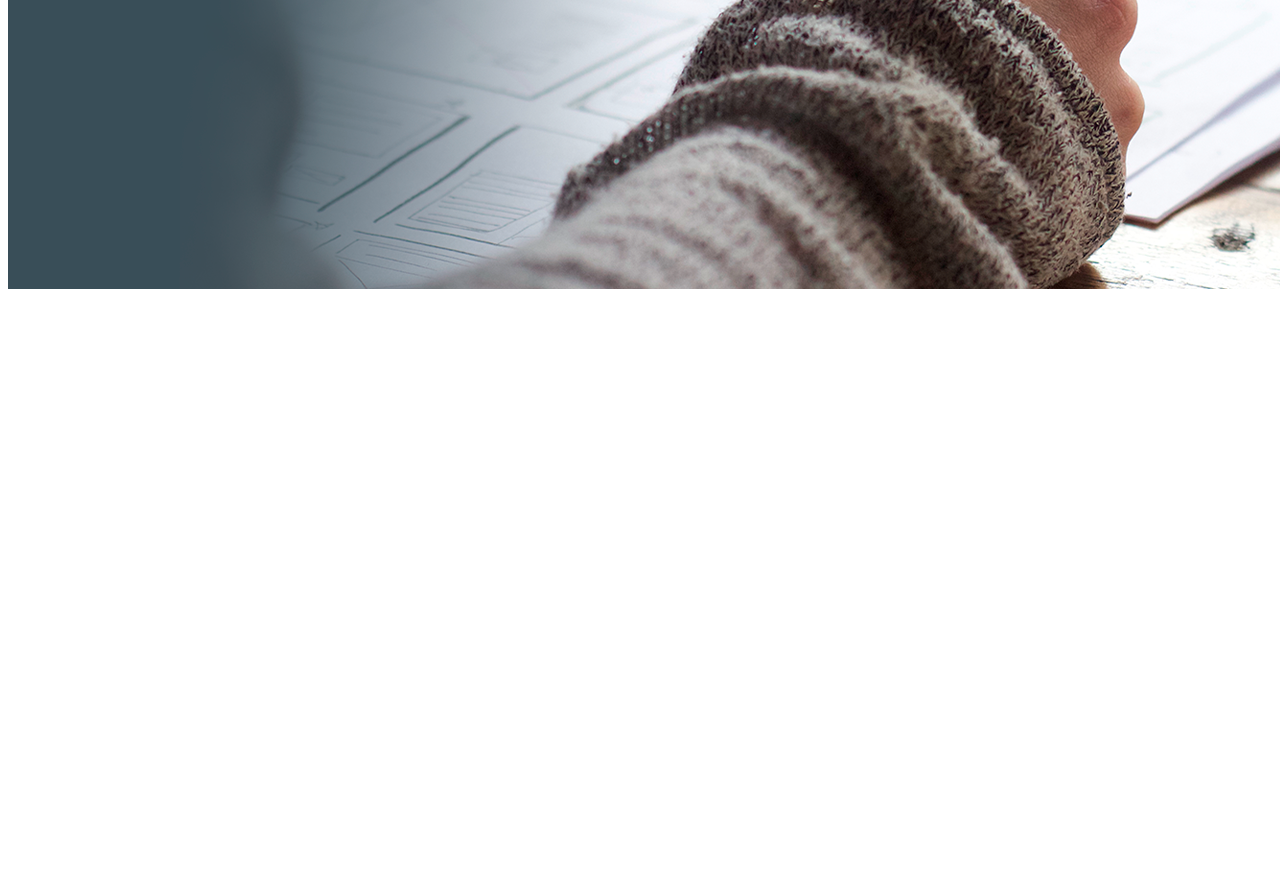
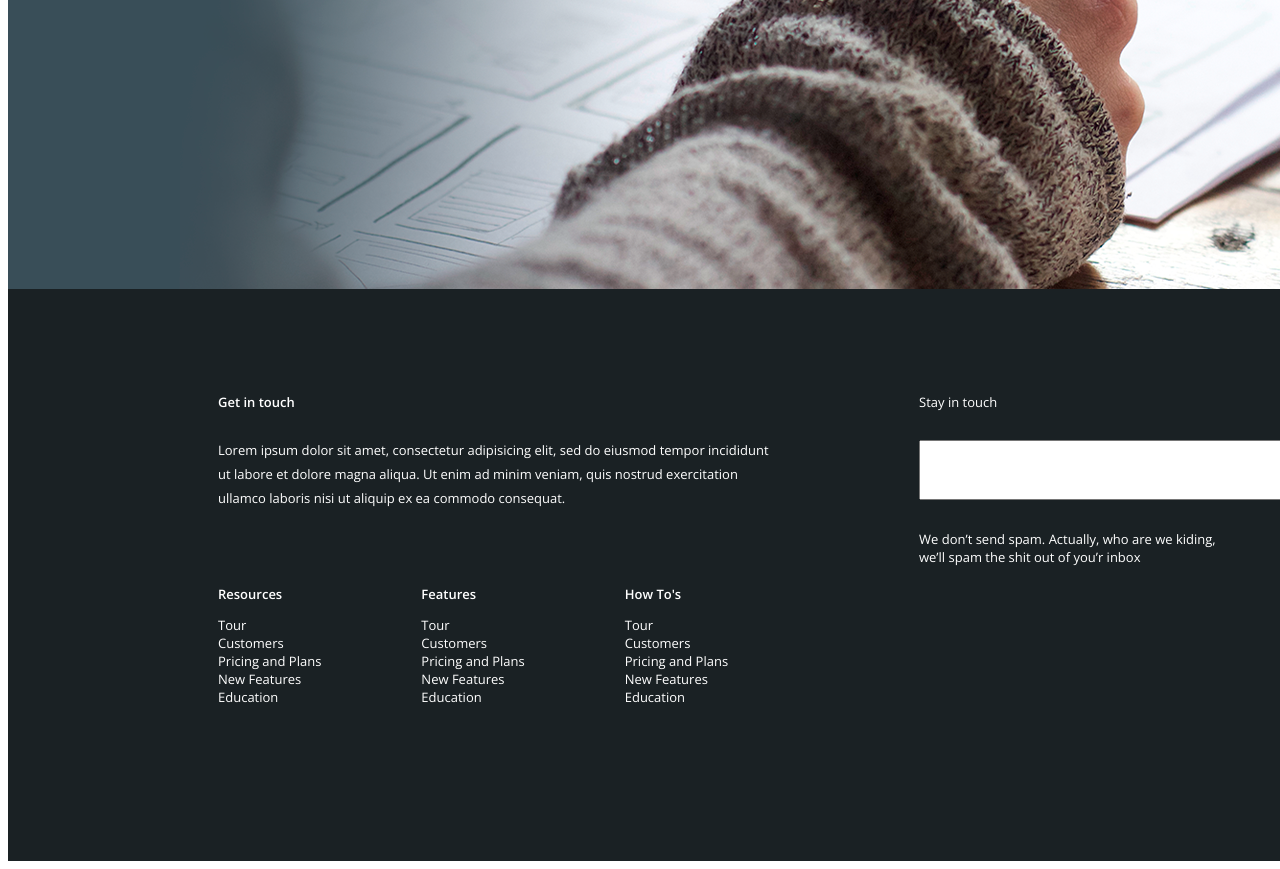
Before and after one commit to Anton3301/Individual-Task, a plain HTML site: page index.html in a window 1280 px wide. Shown: the part 4884-5753 px from the top of the page. Before the commit the page ends 5181 px from the top, so only its background shows below. Drawn offline with nearby package versions, Linux system fonts and the light colour scheme.

Commit message:
Final version
fin

```diff
--- a/index.html
+++ b/index.html
@@ -7,6 +7,7 @@
     <link href="https://fonts.googleapis.com/css2?family=Open+Sans&display=swap" rel="stylesheet">
 <link href="https://fonts.googleapis.com/css2?family=Open+Sans:ital,wght@0,300;0,400;1,600&display=swap" rel="stylesheet">
 <link href="https://fonts.googleapis.com/css2?family=Open+Sans:ital,wght@1,300&display=swap" rel="stylesheet">
+<link href="https://fonts.googleapis.com/css2?family=Open+Sans:wght@600&display=swap" rel="stylesheet">
 </head>
 <body>
     <div class="page">
@@ -126,6 +127,7 @@
         <div class="six_right"><img src="img/six_right.png" alt="six_photo" height="535" width="820"></div>
     </div>
     <div class="block_seven"><!-- СЕДЬМОЙ БЛОК -->
+        <div class="block_seven_help">
         <div class="seven_top_left"></div>
         <div class="seven_top_right">
             <div class="seven_top_right_text">
@@ -140,6 +142,14 @@
             <div class="seven_shape_one"><div class="seven_shape_one_txt">Latest news</div></div>
         </div>
     </div>
+        <div class="seven_bottom">
+            <div class="seven_bottom_left">
+                <div class="seven_bottom_left_txt1">Lorem ipsum dolor sit amet, consectetur adipisicing elit</div>
+                <div class="seven_bottom_left_txt2">Lorem ipsum dolor sit amet, consectetur adipisicing elit, sed do eiusmod tempor incididunt ut labore et dolore magna aliqua. Ut enim ad minim veniam, quis nostrud exercitation ullamco laboris nisi ut aliquip ex ea commodo consequat. Duis aute irure </div>
+            </div>
+            <div class="seven_bottom_right"></div>
+        </div>
+    </div>
     <div class="block_eight"><!-- ВОСЬМОЙ БЛОК -->
         <div class="block_eight_block">
             <div class="block_eight_block_one">
@@ -151,8 +161,62 @@
             </div>
         </div>
     </div>
-    <div class="footer">
-
+    <div class="block_footer">
+        <div class="footer_body">
+            <div>
+                <div class="footer_help">
+                <div class="footer_left_1string">Get in touch</div>
+                <div class="footer_left_text">Lorem ipsum dolor sit amet, consectetur adipisicing elit, sed do eiusmod tempor incididunt ut labore et dolore magna aliqua. Ut enim ad minim veniam, quis nostrud exercitation ullamco laboris nisi ut aliquip ex ea commodo consequat. </div>
+                </div>
+                <div class="footer_columns">
+                    <div class="columns_1">
+                        <div class="columns_line">Resources</div>
+                        <div class="columns_ul">
+                            <ul>
+                                <li>Tour</li>
+                                <li>Customers</li>
+                                <li>Pricing and Plans</li>
+                                <li>New Features</li>
+                                <li>Education</li>
+                            </ul>
+                        </div>
+                    </div>
+                    <div class="columns_2">
+                        <div class="columns_line">Features</div>
+                        <div class="columns_ul">
+                            <ul>
+                                <li>Tour</li>
+                                <li>Customers</li>
+                                <li>Pricing and Plans</li>
+                                <li>New Features</li>
+                                <li>Education</li>
+                            </ul>
+                        </div>
+                    </div>
+                    <div class="columns_3">
+                        <div class="columns_line">How To's</div>
+                        <div class="columns_ul">
+                            <ul>
+                                <li>Tour</li>
+                                <li>Customers</li>
+                                <li>Pricing and Plans</li>
+                                <li>New Features</li>
+                                <li>Education</li>
+                            </ul>
+                    </div>
+                </div>
+            </div>
+            </div>
+            <div class="footer_right">
+                <div class="footer_right_line">Stay in touch</div>
+                <div class="email">
+                    <form action="send.php" method="post" class="form">
+                    <input type="text" name="email" class="footer_mail"><input type="submit" name='' value="" class="mail_btn">
+                    </form>
+                </div>
+                <div class="footer_right_text">We don’t send spam. Actually, who are we kiding, we’ll spam
+                    the shit out of you’r inbox</div>
+            </div>
     </div>
 </div>
 </body>
--- a/style.css
+++ b/style.css
@@ -386,7 +386,6 @@ padding-left: 210px;
   width: 1600px;
   height: 762px;
   background-image: url(img/block_six.png);
-  display: flex;
 }
 
 .seven_top_left{
@@ -471,5 +470,138 @@ padding-left: 210px;
 .block_footer{
   background-image: url(img/block_footer.png);
   width: 1600px;
-  height: 573px;
+  height: 572px;
 }
+
+.footer_body{
+  padding-left: 210px;
+  padding-top: 104px;
+  display: flex;
+}
+
+.footer_left_1string{
+  color: white;
+  font-size: 13px;
+  font-family: 'Open Sans', sans-serif;
+  font-weight: 600;
+}
+
+.footer_left_text{
+  color: white;
+  font-size: 13px;
+  font-family: 'Open Sans', sans-serif;
+  width: 557px;
+  margin-top: 28px;
+  line-height: 1.846;
+}
+
+.footer_columns{
+  display: flex;
+  margin-top: 74px;
+}
+
+.columns_line{
+  color: white;
+  font-size: 13px;
+  font-family: 'Open Sans', sans-serif;
+  font-weight: 600;
+}
+
+.columns_ul{
+  color: white;
+  font-size: 13px;
+  font-family: 'Open Sans', sans-serif;
+  padding: 0 0 0 0;
+}
+
+ul{
+  padding: 0 0 0 0;
+  list-style-type: none;
+}
+
+.columns_2{
+  padding-left: 100px;
+  padding-right: 100px;
+}
+
+.footer_right{
+  margin-left: 144px;
+}
+
+.footer_right_line{
+  color: white;
+  font-size: 13px;
+  font-family: 'Open Sans', sans-serif;
+}
+
+.footer_mail{
+  height: 60px;
+  width: 400px;
+  padding: 0;
+}
+
+.mail_btn{
+  height: 60px;
+  width: 60px;
+  padding: 0;
+  background-color: #835fa8;
+  background-image: url(img/check.png);
+  background-repeat: no-repeat;
+  background-position: center;
+}
+
+.form{
+  display: flex;
+}
+
+.email{
+  margin-top: 29px;
+}
+
+.footer_right_text{
+  color: white;
+  font-size: 13px;
+  font-family: 'Open Sans', sans-serif;
+  margin-top: 30px;
+  width: 300px;
+}
+
+.seven_bottom{
+  display: flex;
+  margin-left: 196px;
+}
+
+.seven_bottom_right{
+  background-image: url(img/seven_photo2.png);
+  height: 303px;
+  width: 585px;
+  margin-right: 234px;
+}
+
+.block_seven_help{
+  display: flex;
+}
+
+.seven_bottom_left{
+  background-color: white;
+  width: 587px;
+  height: 300px;
+}
+
+.seven_bottom_left_txt1{
+  font-size: 23px;
+  font-family: 'Open Sans', sans-serif;
+  font-weight: 300;
+  margin-top: 45px;
+  margin-left: 45px;
+  width: 387px;
+}
+
+.seven_bottom_left_txt2{
+  margin-top: 45px;
+  margin-left: 45px;
+  font-size: 13px;
+  color: gray;
+  font-family: 'Open Sans', sans-serif;
+  width: 492px;
+}
```
Also changed, not shown: block_four.html (deleted, +0 -15 lines), img/check.png (added), img/seven_photo2.png (added).
